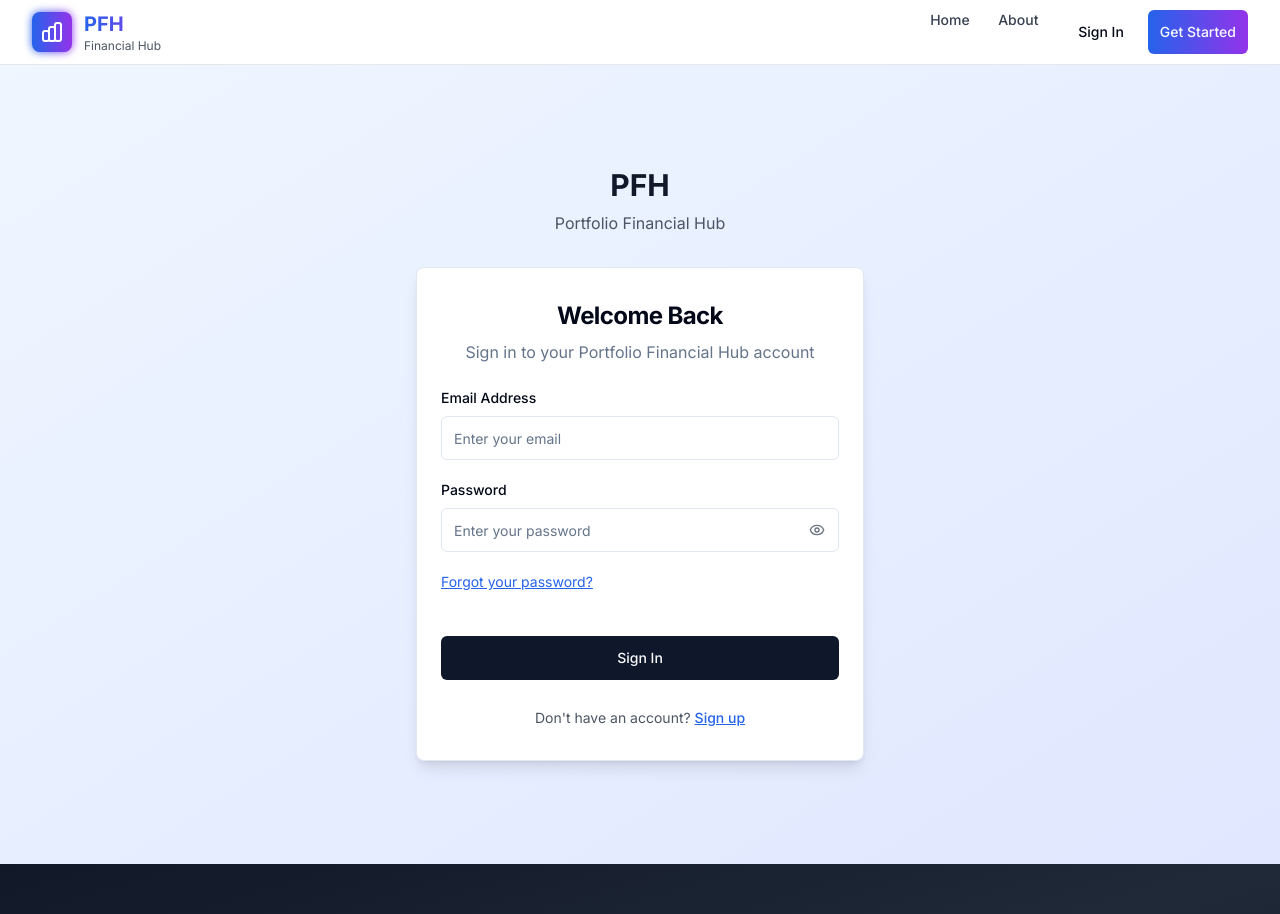
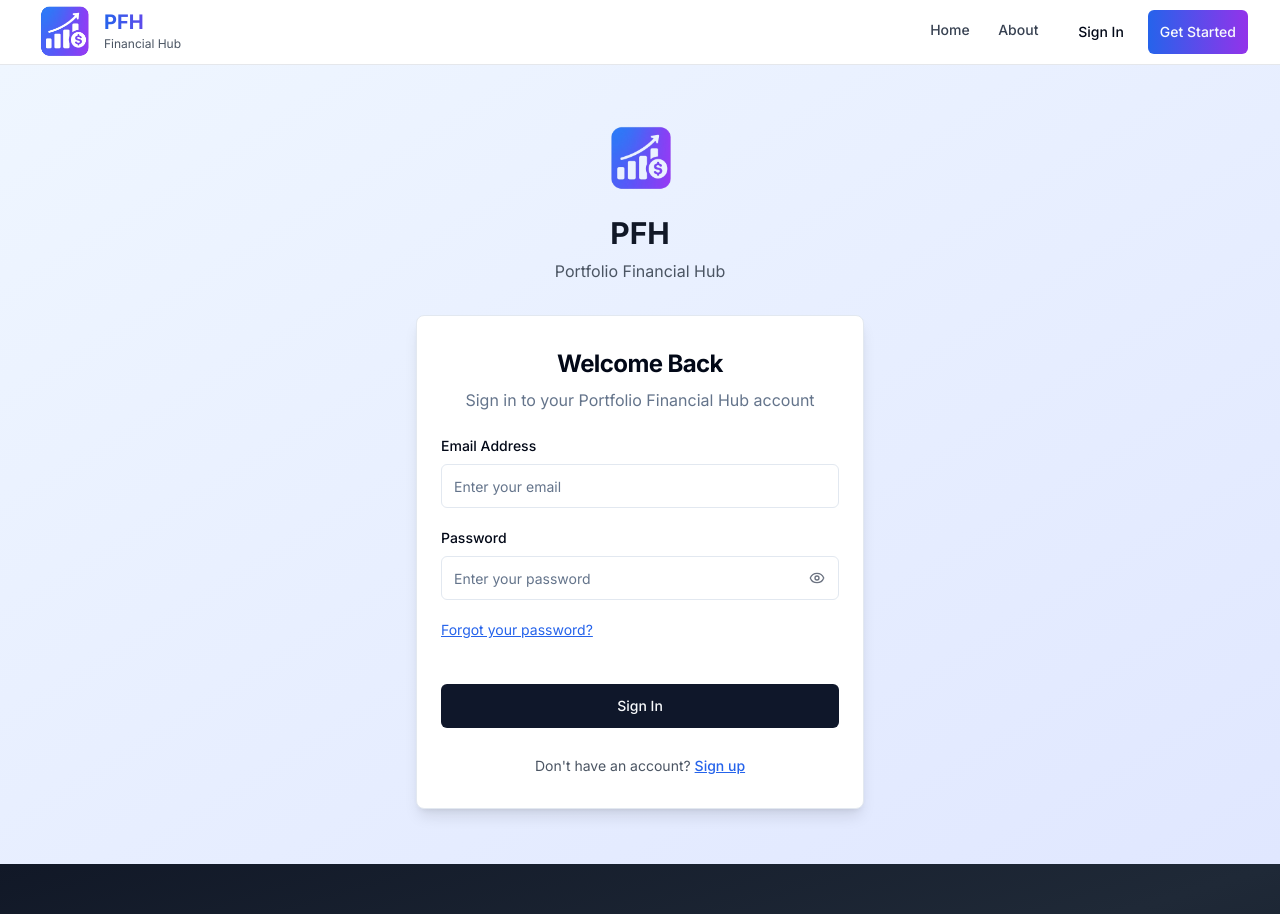
Before and after one commit to MMansy19/PPH, a Next.js app: page /auth/login in a window 1280 px wide. Shown: the top 914 px of the page. Built offline with nearby package versions, Linux system fonts and the light colour scheme; no server answers.

Commit message:
feat: update branding assets and implement logo across the application

```diff
--- a/src/app/app/financial/layout.tsx
+++ b/src/app/app/financial/layout.tsx
@@ -29,7 +29,7 @@ export const metadata: Metadata = {
     siteName: 'Portfolio Financial Hub',
     images: [
       {
-        url: '/financial-og.png',
+        url: '/logo.png',
         width: 1200,
         height: 630,
         alt: 'PFH - Portfolio Financial Hub Dashboard - Track Income, Expenses & Budgets',
@@ -42,7 +42,7 @@ export const metadata: Metadata = {
     card: 'summary_large_image',
     title: 'Portfolio Financial Hub - PFH',
     description: 'Economic I/O Management System - Track income, expenses & financial performance',
-    images: ['/financial-og.png'],
+    images: ['/logo.png'],
     creator: '@MMansy19',
   },
   robots: {
@@ -58,7 +58,7 @@ export const metadata: Metadata = {
   },
   icons: {
     icon: [
-      { url: '/financial-logo.svg', type: 'image/svg+xml' },
+      { url: '/logo.svg', type: 'image/svg+xml' },
     ],
   },
   alternates: {
--- a/src/app/auth/forgot-password/page.tsx
+++ b/src/app/auth/forgot-password/page.tsx
@@ -1,5 +1,6 @@
 'use client'
 
+import Image from 'next/image'
 import { useRedirectIfAuthenticated } from '@/hooks/useAuth'
 import { ForgotPasswordForm } from '@/components/auth/ForgotPasswordForm'
 import { LoadingSpinner } from '@/components/ui/LoadingSpinner'
@@ -19,6 +20,16 @@ export default function ForgotPasswordPage() {
     <div className="min-h-screen flex items-center justify-center bg-gradient-to-br from-blue-50 to-indigo-100 px-4">
       <div className="w-full">
         <div className="text-center mb-8">
+          <div className="flex justify-center mb-4">
+            <Image
+              src="/logo.png"
+              alt="PFH Logo"
+              width={80}
+              height={80}
+              className="rounded-lg"
+              priority
+            />
+          </div>
           <h1 className="text-3xl font-bold text-gray-900 mb-2">PFH</h1>
           <p className="text-gray-600">Portfolio Financial Hub</p>
         </div>
--- a/src/app/auth/login/page.tsx
+++ b/src/app/auth/login/page.tsx
@@ -1,5 +1,6 @@
 'use client'
 
+import Image from 'next/image'
 import { useRedirectIfAuthenticated } from '@/hooks/useAuth'
 import { LoginForm } from '@/components/auth/LoginForm'
 import { LoadingSpinner } from '@/components/ui/LoadingSpinner'
@@ -19,6 +20,16 @@ export default function LoginPage() {
     <div className="min-h-screen flex items-center justify-center bg-gradient-to-br from-blue-50 to-indigo-100 px-4">
       <div className="w-full">
         <div className="text-center mb-8">
+          <div className="flex justify-center mb-4">
+            <Image
+              src="/logo.png"
+              alt="PFH Logo"
+              width={80}
+              height={80}
+              className="rounded-lg"
+              priority
+            />
+          </div>
           <h1 className="text-3xl font-bold text-gray-900 mb-2">PFH</h1>
           <p className="text-gray-600">Portfolio Financial Hub</p>
         </div>
--- a/src/app/auth/register/page.tsx
+++ b/src/app/auth/register/page.tsx
@@ -1,5 +1,6 @@
 'use client'
 
+import Image from 'next/image'
 import { useRedirectIfAuthenticated } from '@/hooks/useAuth'
 import { RegisterForm } from '@/components/auth/RegisterForm'
 import { LoadingSpinner } from '@/components/ui/LoadingSpinner'
@@ -19,6 +20,16 @@ export default function RegisterPage() {
     <div className="min-h-screen flex items-center justify-center bg-gradient-to-br from-blue-50 to-indigo-100 px-4 py-8">
       <div className="w-full">
         <div className="text-center mb-8">
+          <div className="flex justify-center mb-4">
+            <Image
+              src="/logo.png"
+              alt="PFH Logo"
+              width={80}
+              height={80}
+              className="rounded-lg"
+              priority
+            />
+          </div>
           <h1 className="text-3xl font-bold text-gray-900 mb-2">PFH</h1>
           <p className="text-gray-600">Portfolio Financial Hub</p>
         </div>
--- a/src/app/auth/reset-password/page.tsx
+++ b/src/app/auth/reset-password/page.tsx
@@ -1,5 +1,6 @@
 'use client'
 
+import Image from 'next/image'
 import { useEffect, useState } from 'react'
 import { useSearchParams, useRouter } from 'next/navigation'
 import { ResetPasswordForm } from '@/components/auth/ResetPasswordForm'
@@ -39,6 +40,16 @@ export default function ResetPasswordPage() {
     <div className="min-h-screen flex items-center justify-center bg-gradient-to-br from-blue-50 to-indigo-100 px-4">
       <div className="w-full">
         <div className="text-center mb-8">
+          <div className="flex justify-center mb-4">
+            <Image
+              src="/logo.png"
+              alt="PFH Logo"
+              width={80}
+              height={80}
+              className="rounded-lg"
+              priority
+            />
+          </div>
           <h1 className="text-3xl font-bold text-gray-900 mb-2">PFH</h1>
           <p className="text-gray-600">Portfolio Financial Hub</p>
         </div>
--- a/src/app/layout.tsx
+++ b/src/app/layout.tsx
@@ -52,10 +52,10 @@ export const metadata: Metadata = {
     siteName: 'Personal Process Hub',
     images: [
       {
-        url: '/og-image.png', // You'll need to create this
+        url: '/logo.png',
         width: 1200,
         height: 630,
-        alt: 'PPH Portfolio Bubble Chart Dashboard',
+        alt: 'PFH - Portfolio Financial Hub Dashboard',
       },
     ],
     locale: 'en_US',
@@ -65,7 +65,7 @@ export const metadata: Metadata = {
     card: 'summary_large_image',
     title: 'PFH - Portfolio Financial Hub',
     description: 'Portfolio management with bubble charts, Kanban boards & process maps',
-    images: ['/og-image.png'],
+    images: ['/logo.png'],
     creator: '@MMansy19', // Update with your Twitter handle
   },
   robots: {
@@ -81,11 +81,12 @@ export const metadata: Metadata = {
   },
   icons: {
     icon: [
+      { url: '/logo.svg', type: 'image/svg+xml' },
       { url: '/favicon.ico' },
-      { url: '/icon.png', type: 'image/png', sizes: '32x32' },
+      { url: '/logo.png', sizes: '192x192' },
     ],
     apple: [
-      { url: '/apple-icon.png', sizes: '180x180', type: 'image/png' },
+      { url: '/logo.png', sizes: '180x180' },
     ],
   },
   manifest: '/manifest.json',
--- a/src/components/Layout/Header.tsx
+++ b/src/components/Layout/Header.tsx
@@ -1,5 +1,6 @@
 'use client'
 import Link from 'next/link'
+import Image from 'next/image'
 import { Button } from '@/components/ui/button'
 import {
   DropdownMenu,
@@ -36,45 +37,38 @@ export function Header() {
     <header className="fixed top-0 left-0 right-0 z-50 bg-white/80 backdrop-blur-safari border-b border-gray-200 safe-area-top">
       <div className="container-responsive">
         <div className="flex items-center justify-between h-14 sm:h-16">
-          {/* Logo and Name */}
-          <Link href="/" className="flex items-center gap-2 sm:gap-3 group touch-target">
+            {/* Logo and Name */}
+            <Link href="/" className="flex items-center gap-2 group touch-target">
             <div className="relative">
-              <div className="absolute inset-0 bg-gradient-to-r from-blue-600 to-purple-600 rounded-lg blur-sm group-hover:blur-md transition-all"></div>
-              <div className="relative bg-gradient-to-r from-blue-600 to-purple-600 rounded-lg p-1.5 sm:p-2">
-                <svg
-                  className="w-5 h-5 sm:w-6 sm:h-6 text-white"
-                  fill="none"
-                  stroke="currentColor"
-                  viewBox="0 0 24 24"
-                >
-                  <path
-                    strokeLinecap="round"
-                    strokeLinejoin="round"
-                    strokeWidth={2}
-                    d="M9 19v-6a2 2 0 00-2-2H5a2 2 0 00-2 2v6a2 2 0 002 2h2a2 2 0 002-2zm0 0V9a2 2 0 012-2h2a2 2 0 012 2v10m-6 0a2 2 0 002 2h2a2 2 0 002-2m0 0V5a2 2 0 012-2h2a2 2 0 012 2v14a2 2 0 01-2 2h-2a2 2 0 01-2-2z"
-                  />
-                </svg>
+              <div className="w-12 h-12 sm:w-16 sm:h-16 flex-shrink-0">
+              <Image
+                src="/logo.png"
+                alt="PFH Logo"
+                width={48}
+                height={48}
+                className="w-full h-full object-contain rounded-lg"
+              />
               </div>
             </div>
-            <div className="hidden xs:block">
+            <div className="block">
               <h1 className="text-lg sm:text-xl font-bold bg-gradient-to-r from-blue-600 to-purple-600 bg-clip-text text-transparent">
-                PFH
+              PFH
               </h1>
-              <p className="text-xs text-gray-600 hidden sm:block">Financial Hub</p>
+              <p className="text-xs text-gray-600 hidden sm:block mb-1">Financial Hub</p>
             </div>
-          </Link>
+            </Link>
 
           {/* Desktop Navigation */}
-          <nav className="hidden lg:flex items-center gap-4 xl:gap-6">
-            <Link href="/" className="text-sm font-medium text-gray-700 hover:text-blue-600 transition-colors touch-target">
+          <nav className="hidden lg:flex items-center gap-4 xl:gap-6 my-2 ">
+            <Link href="/" className="text-sm font-medium text-gray-700 hover:text-blue-600 transition-colors touch-target mt-5">
               Home
             </Link>
             {user && (
               <>
-                <Link href="/app" className="text-sm font-medium text-gray-700 hover:text-blue-600 transition-colors touch-target">
+                <Link href="/app" className="text-sm font-medium text-gray-700 hover:text-blue-600 transition-colors touch-target mt-5 whitespace-nowrap">
                   Dashboard
                 </Link>
-                <Link href="/app/financial" className="text-sm font-medium text-gray-700 hover:text-blue-600 transition-colors touch-target whitespace-nowrap">
+                <Link href="/app/financial" className="text-sm font-medium text-gray-700 hover:text-blue-600 transition-colors touch-target mt-5 whitespace-nowrap">
                   Financial
                 </Link>
               </>
@@ -83,7 +77,7 @@ export function Header() {
               href="https://mahmoud-mansy.vercel.app/"
               target="_blank"
               rel="noopener noreferrer"
-              className="text-sm font-medium text-gray-700 hover:text-blue-600 transition-colors touch-target"
+              className="text-sm font-medium text-gray-700 hover:text-blue-600 transition-colors touch-target mt-5"
             >
               About
             </a>
@@ -186,7 +180,7 @@ export function Header() {
 
               {/* Mobile Auth Section */}
               {loading ? (
-                <div className="w-full h-12 rounded bg-gray-200 animate-pulse mt-4" />
+                <div className="w-full h-12 rounded bg-gray-200 animate-pulse mt-5" />
               ) : user ? (
                 <div className="flex flex-col gap-4 pt-4 border-t border-gray-100">
                   <div className="flex items-center gap-3 px-2 py-2">
--- a/src/lib/financial-metadata.ts
+++ b/src/lib/financial-metadata.ts
@@ -29,7 +29,7 @@ export const financialMetadata: Metadata = {
     siteName: 'Portfolio Financial Hub',
     images: [
       {
-        url: '/financial-og.png',
+        url: '/logo.png',
         width: 1200,
         height: 630,
         alt: 'PFH - Portfolio Financial Hub Dashboard - Track Income, Expenses & Budgets',
@@ -42,7 +42,7 @@ export const financialMetadata: Metadata = {
     card: 'summary_large_image',
     title: 'Portfolio Financial Hub - PFH',
     description: 'Economic I/O Management System - Track income, expenses & financial performance',
-    images: ['/financial-og.png'],
+    images: ['/logo.png'],
     creator: '@MMansy19',
   },
   robots: {
```
Also changed, not shown: src/components/Layout/Footer.tsx (+11 -16 lines), public/manifest.json, 1 other file (tests, documents, lock files or other folders).
